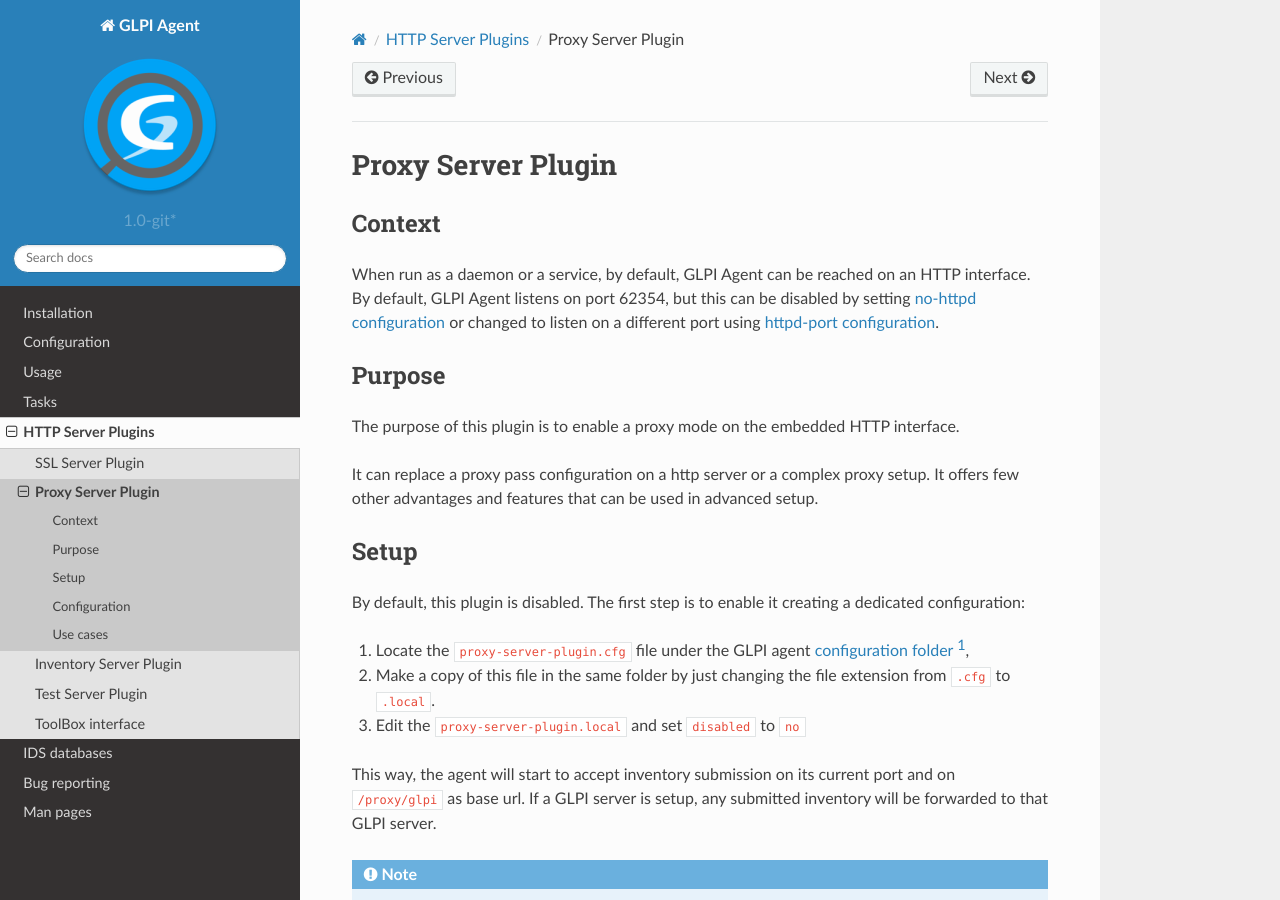
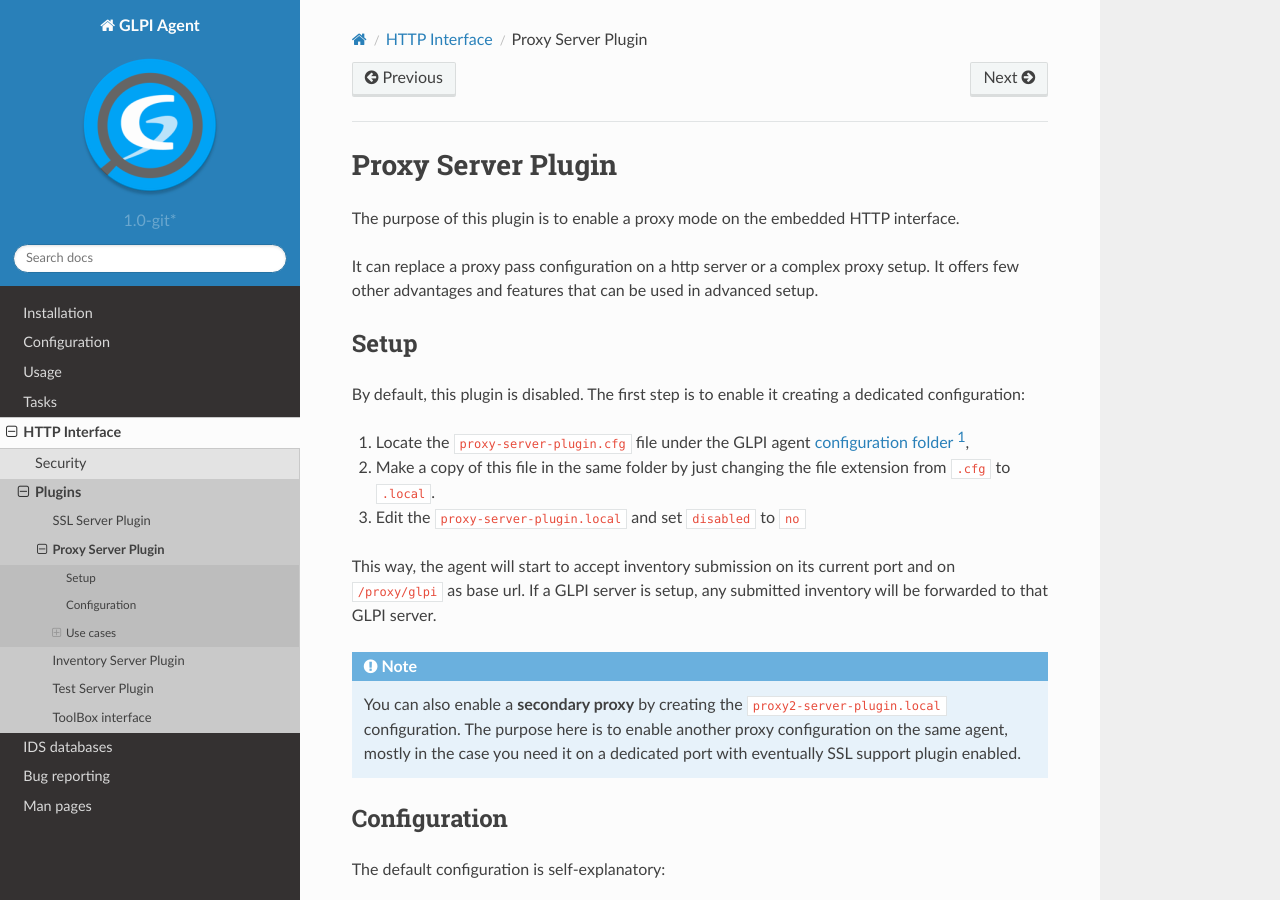
Before and after one commit to glpi-project/doc-agent, a Sphinx documentation site: the page built from source/plugins/proxy-server-plugin.rst, in a window 1280 px wide and 900 px high. Built offline with Sphinx 7.4.7 and the Read the Docs theme 2.0.0, drawn with Linux system fonts in a browser that asks for light colours.

Commit message:
Update HTTP interface documentation

```diff
--- a/source/conf.py
+++ b/source/conf.py
@@ -87,7 +87,7 @@
     # Toc options
     'collapse_navigation': True,
     'sticky_navigation': True,
-    'navigation_depth': 3,
+    'navigation_depth': 5,
     'includehidden': True,
     'titles_only': False,
     # Misc options
--- a/source/configuration.rst
+++ b/source/configuration.rst
@@ -193,6 +193,8 @@
     Disables the embedded web interface, used to receive execution requests from the
     GLPI server or serve httpd plugins. The default is 0 (false).
 
+.. _httpd-ip:
+
 ``httpd-ip``
     Specifies the network interface to use for the embedded web interface. The
     default is to use all available ones.
--- a/source/index.rst
+++ b/source/index.rst
@@ -12,7 +12,7 @@
 For older GLPI version, it also depends on `FusionInventory for GLPI plugin <https://github.com/fusioninventory/fusioninventory-for-glpi>`_.
 
 .. toctree::
-   :maxdepth: 3
+   :maxdepth: 5
    :includehidden:
 
    installation/index
--- a/source/plugins/proxy-server-plugin.rst
+++ b/source/plugins/proxy-server-plugin.rst
@@ -1,15 +1,5 @@
 Proxy Server Plugin
 ===================
-
-Context
-*******
-
-When run as a daemon or a service, by default, GLPI Agent can be reached on an HTTP interface.
-By default, GLPI Agent listens on port 62354, but this can be disabled by setting :ref:`no-httpd configuration <no-httpd>`
-or changed to listen on a different port using :ref:`httpd-port configuration <httpd-port>`.
-
-Purpose
-*******
 
 The purpose of this plugin is to enable a proxy mode on the embedded HTTP interface.
 
```
Also changed, not shown: source/plugins/index.rst (+35 -2 lines), source/plugins/inventory-server-plugin.rst (+0 -10 lines), source/plugins/ssl-server-plugin.rst (+0 -10 lines), source/plugins/test-server-plugin.rst (+0 -10 lines), source/plugins/toolbox-plugin.rst (+0 -10 lines).
